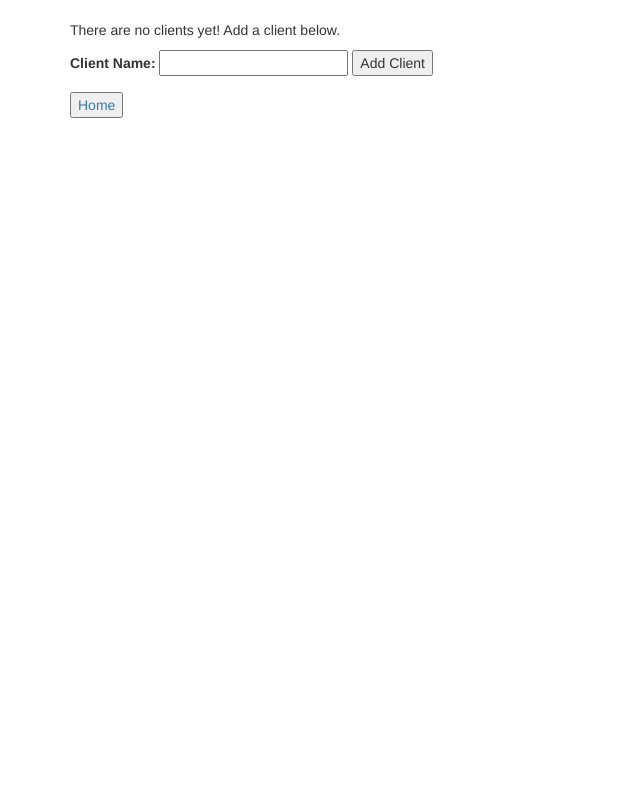
After one commit to jsween/hair_salon_php, a PHP site: template views/stylist.html.twig in a window 1280 px wide. The commit adds this page. Shown: the whole page, without its empty margins (0-640 px from the left). Run offline with PHP 8.4, Linux system fonts and the light colour scheme; the template is opened without the code that fills it, so the values that code supplies are empty; some libraries are stand-ins or nearby versions.

Commit message:
start the stylist page

```diff
--- /dev/null
+++ b/views/stylist.html.twig
@@ -0,0 +1,36 @@
+
+<html>
+<head>
+    {% include '/includes/head.html.twig' %}
+</head>
+<body>
+    {% include '/includes/navbar.html.twig' %}
+    <div class="container">
+        <h1>{{ stylist.getType() }}</h1>
+
+        {% if clients is not empty %}
+            <p>See clients and their stylists below:</p>
+            <ul>
+                {% for client in clients %}
+                    <li>{{ client.getName }}</li>
+                {% endfor %}
+            </ul>
+        {% else %}
+            <p>There are no clients yet! Add a client below.</p>
+        {% endif %}
+
+        <form action="/client" method="post">
+           <input id="stylist_id" type="hidden" name="stylist_id" value="{{ stylist.getId() }}">
+           <label for="name">Client Name:</label>
+           <input id="name" name="name" type="text">
+           <button type="submit">Add Client</button>
+        </form>
+
+    <button><a href="/">Home</a></button>
+
+        <!-- <form action='/delete_categories' method='post'>
+           <button type='submit'>Delete Category List</button>
+        </form> -->
+   </div>
+</body>
+</html>
```
Also changed, not shown: views/index.html.twig (indentation only).
